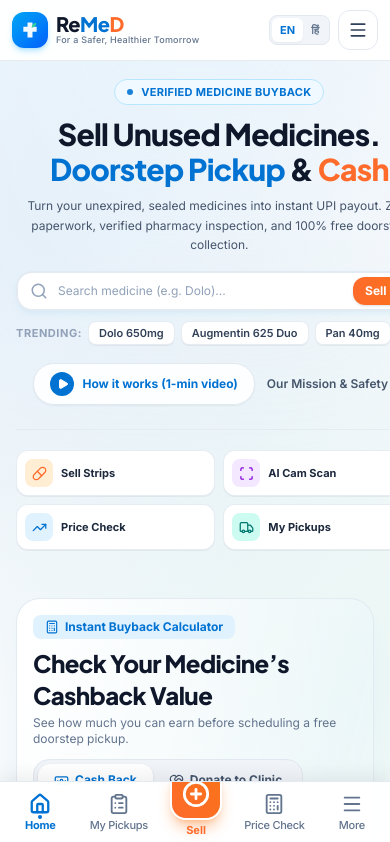
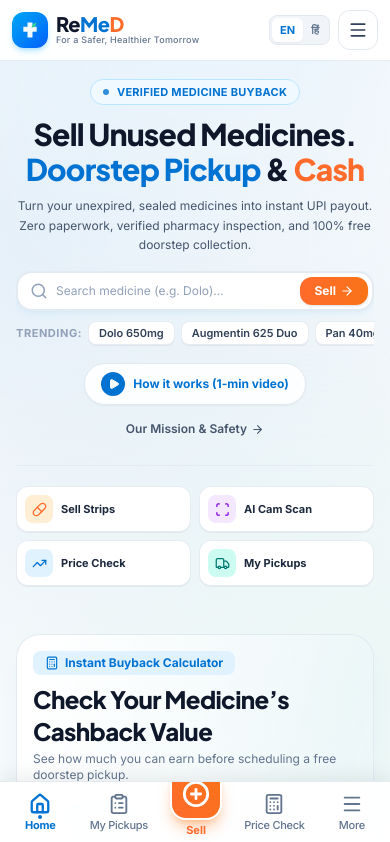
Before and after one commit to anuragdwivedi321/ReMed, a Next.js app: page / in a window 390 px wide. Shown: the top 842 px of the page. Built offline with nearby package versions, Linux system fonts and the light colour scheme.

Commit message:
fix(mobile): eliminate ambient glow & testimonial carousel blowout causing right-side cut-off on mobile

```diff
--- a/app/globals.css
+++ b/app/globals.css
@@ -59,17 +59,28 @@
   box-sizing: border-box;
 }
 
-html,
+html {
+  width: 100%;
+  max-width: 100vw;
+  overflow-x: hidden;
+  position: relative;
+}
+
 body {
   width: 100%;
-  max-width: 100%;
-  overflow-x: clip;
+  max-width: 100vw;
   overflow-x: hidden;
   position: relative;
   scroll-behavior: smooth;
   -webkit-tap-highlight-color: transparent;
   -webkit-font-smoothing: antialiased;
   -moz-osx-font-smoothing: grayscale;
+}
+
+/* Guard against grid/flex min-content expansion blowout */
+main, section, header, footer {
+  max-width: 100%;
+  min-width: 0;
 }
 
 body {
--- a/app/layout.tsx
+++ b/app/layout.tsx
@@ -17,6 +17,7 @@
   width: "device-width",
   initialScale: 1,
   maximumScale: 1,
+  userScalable: false,
 };
 
 export default function RootLayout({
@@ -35,12 +36,12 @@
           rel="stylesheet"
         />
       </head>
-      <body className="antialiased flex min-h-screen flex-col bg-paper text-ink w-full max-w-full overflow-x-hidden">
+      <body className="antialiased flex min-h-screen flex-col bg-paper text-ink w-full max-w-full min-w-0 overflow-x-hidden">
         <AuthProvider>
           <StoreProvider>
             <LanguageProvider>
               <Navbar />
-              <main className="flex-1 pb-20 lg:pb-0 w-full max-w-full overflow-x-hidden">{children}</main>
+              <main className="flex-1 pb-20 lg:pb-0 w-full max-w-full min-w-0 overflow-x-hidden">{children}</main>
               <Footer />
               <MobileBottomNav />
             </LanguageProvider>
--- a/app/page.tsx
+++ b/app/page.tsx
@@ -25,14 +25,14 @@
       {/* ========================================================= */}
       {/* 1. HERO SECTION                                           */}
       {/* ========================================================= */}
-      <section className="relative pt-4 pb-2 sm:pt-10 md:pt-14 md:pb-6">
+      <section className="relative pt-4 pb-2 sm:pt-10 md:pt-14 md:pb-6 w-full max-w-full min-w-0 overflow-hidden">
         {/* Soft background ambient glows */}
-        <div className="pointer-events-none absolute -top-24 left-1/2 -translate-x-1/2 h-[450px] w-full max-w-7xl bg-gradient-to-b from-sky-100/50 via-sky-50/20 to-transparent blur-3xl -z-10" />
+        <div className="pointer-events-none absolute -top-24 inset-x-0 mx-auto h-[450px] max-w-5xl bg-gradient-to-b from-sky-100/50 via-sky-50/20 to-transparent blur-2xl -z-10" />
 
-        <div className="mx-auto max-w-7xl px-4 sm:px-6 lg:px-8">
-          <div className="grid items-center gap-8 lg:gap-12 lg:grid-cols-12">
+        <div className="mx-auto max-w-7xl px-4 sm:px-6 lg:px-8 w-full max-w-full min-w-0">
+          <div className="grid items-center gap-8 lg:gap-12 lg:grid-cols-12 w-full max-w-full min-w-0">
             {/* Left Content */}
-            <div className="lg:col-span-7 text-center sm:text-left">
+            <div className="lg:col-span-7 text-center sm:text-left w-full max-w-full min-w-0">
               {/* Top pill badge */}
               <div className="inline-flex items-center gap-2 rounded-full border border-sky-200 bg-sky-50 px-3 py-1 text-[11px] sm:text-xs font-bold tracking-wide uppercase text-[#0072d2] mb-3 sm:mb-4">
                 <span className="h-1.5 w-1.5 rounded-full bg-[#0072d2] animate-pulse" />
@@ -194,14 +194,14 @@
       {/* ========================================================= */}
       {/* 2. INSTANT BUYBACK CALCULATOR                             */}
       {/* ========================================================= */}
-      <section id="calculator" className="mx-auto max-w-7xl px-4 sm:px-6 lg:px-8">
+      <section id="calculator" className="mx-auto max-w-7xl px-4 sm:px-6 lg:px-8 w-full max-w-full min-w-0 overflow-hidden">
         <MedicineCalculator />
       </section>
 
       {/* ========================================================= */}
       {/* 3. HOW IT WORKS IN 3 SIMPLE STEPS                         */}
       {/* ========================================================= */}
-      <section className="mx-auto max-w-7xl px-4 sm:px-6 lg:px-8">
+      <section className="mx-auto max-w-7xl px-4 sm:px-6 lg:px-8 w-full max-w-full min-w-0 overflow-hidden">
         <div className="rounded-3xl border border-slate-200/80 bg-white p-6 sm:p-10 shadow-xs">
           <div className="text-center max-w-xl mx-auto mb-8 sm:mb-10">
             <span className="rounded-full bg-sky-100 px-3 py-1 text-xs font-bold text-[#0072d2]">
@@ -284,7 +284,7 @@
       {/* ========================================================= */}
       {/* 4. VERIFIED STATS COUNTER STRIP                           */}
       {/* ========================================================= */}
-      <section className="mx-auto max-w-7xl px-4 sm:px-6 lg:px-8">
+      <section className="mx-auto max-w-7xl px-4 sm:px-6 lg:px-8 w-full max-w-full min-w-0 overflow-hidden">
         <div className="rounded-3xl border border-slate-200/80 bg-white p-5 sm:p-8 shadow-xs">
           <div className="grid gap-4 sm:gap-6 grid-cols-2 lg:grid-cols-4 lg:divide-x lg:divide-slate-200">
             {/* Stat 1 */}
--- a/components/MedicineCalculator.tsx
+++ b/components/MedicineCalculator.tsx
@@ -147,14 +147,14 @@
   }
 
   return (
-    <div className="w-full max-w-full min-w-0 rounded-3xl border border-slate-200/90 bg-gradient-to-br from-white via-sky-50/30 to-blue-50/20 p-4 sm:p-8 lg:p-10 shadow-xl shadow-blue-500/5">
+    <div className="w-full max-w-full min-w-0 overflow-hidden rounded-3xl border border-slate-200/90 bg-gradient-to-br from-white via-sky-50/30 to-blue-50/20 p-4 sm:p-8 lg:p-10 shadow-xl shadow-blue-500/5">
       {/* Title & Badge */}
-      <div className="flex flex-col sm:flex-row sm:items-center justify-between gap-3 pb-6 border-b border-slate-200/80 min-w-0">
+      <div className="flex flex-col sm:flex-row sm:items-center justify-between gap-3 pb-6 border-b border-slate-200/80 min-w-0 w-full max-w-full overflow-hidden">
         <div>
           <div className="inline-flex items-center gap-1.5 rounded-lg bg-sky-100 px-3 py-1 text-xs font-bold text-[#0072d2] mb-2">
             <Calculator size={14} /> Instant Buyback Calculator
           </div>
-          <h3 className="font-display text-2xl sm:text-3xl font-extrabold text-slate-900 tracking-tight">
+          <h3 className="font-display text-xl min-[380px]:text-2xl sm:text-3xl font-extrabold text-slate-900 tracking-tight break-words">
             Check Your Medicine’s Cashback Value
           </h3>
           <p className="mt-1 text-xs sm:text-sm text-slate-500">
@@ -189,9 +189,9 @@
         </div>
       </div>
 
-      <div className="mt-6 grid gap-8 lg:grid-cols-12 lg:items-start">
+      <div className="mt-6 grid gap-8 lg:grid-cols-12 lg:items-start w-full max-w-full min-w-0">
         {/* Left Form: Inputs */}
-        <div className="lg:col-span-7 space-y-5">
+        <div className="lg:col-span-7 space-y-5 w-full max-w-full min-w-0">
           {/* Quick Select Popular Pills */}
           <div>
             <div className="flex items-center justify-between mb-2">
@@ -532,7 +532,7 @@
         </div>
 
         {/* Right Output Card with Instant Reactive Counter */}
-        <div className="lg:col-span-5">
+        <div className="lg:col-span-5 w-full max-w-full min-w-0">
           <div className="rounded-3xl border border-slate-200/90 bg-white p-6 sm:p-8 shadow-xl shadow-blue-500/10 flex flex-col justify-between">
             <div>
               <div className="flex items-center justify-between pb-3 border-b border-slate-100">
--- a/components/QuickSellHeroSearch.tsx
+++ b/components/QuickSellHeroSearch.tsx
@@ -27,7 +27,7 @@
   };
 
   return (
-    <div className="mt-4 sm:mt-5 w-full max-w-xl min-w-0">
+    <div className="mt-4 sm:mt-5 w-full max-w-xl min-w-0 overflow-hidden">
       {/* Integrated Single-Row Search Bar */}
       <form
         onSubmit={handleSubmit}
@@ -43,7 +43,7 @@
           value={query}
           onChange={(e) => setQuery(e.target.value)}
           placeholder="Search medicine (e.g. Dolo)..."
-          className="flex-1 min-w-0 w-full bg-transparent px-2.5 sm:px-3 py-1.5 sm:py-2 text-xs sm:text-base text-slate-900 placeholder:text-slate-400 focus:outline-none"
+          className="flex-1 min-w-0 w-full bg-transparent px-2 sm:px-3 py-1.5 sm:py-2 text-xs sm:text-base text-slate-900 placeholder:text-slate-400 focus:outline-none"
         />
         <datalist id="quick-medicine-suggestions">
           {MEDICINE_CATALOG.slice(0, 20).map((m) => (
@@ -53,7 +53,7 @@
 
         <button
           type="submit"
-          className="flex items-center gap-1 rounded-xl bg-gradient-to-r from-[#ff6b2b] to-[#f97316] px-3 py-1.5 sm:px-5 sm:py-2.5 text-xs sm:text-sm font-bold text-white shadow-sm hover:brightness-105 active:scale-95 transition-all shrink-0"
+          className="flex items-center gap-1 rounded-xl bg-gradient-to-r from-[#ff6b2b] to-[#f97316] px-3.5 py-1.5 sm:px-5 sm:py-2.5 text-xs sm:text-sm font-bold text-white shadow-sm hover:brightness-105 active:scale-95 transition-all shrink-0"
         >
           <span>Sell</span>
           <ArrowRight size={14} />
--- a/components/Testimonials.tsx
+++ b/components/Testimonials.tsx
@@ -71,7 +71,7 @@
 
 export default function Testimonials() {
   return (
-    <section className="relative mx-auto max-w-7xl px-4 sm:px-6 lg:px-8 py-4 sm:py-8 overflow-hidden">
+    <section className="relative mx-auto max-w-7xl px-4 sm:px-6 lg:px-8 py-4 sm:py-8 w-full max-w-full min-w-0 overflow-hidden">
       {/* Top Header */}
       <div className="text-center max-w-2xl mx-auto">
         <div className="inline-flex items-center gap-1.5 rounded-lg bg-emerald-50 px-3 py-1 text-xs font-bold text-emerald-700 border border-emerald-200 mb-3">
@@ -86,11 +86,12 @@
       </div>
 
       {/* Review Cards (Swipeable Carousel on mobile, 3-column grid on desktop) */}
-      <div className="mt-6 sm:mt-10 flex overflow-x-auto gap-3.5 pb-2 snap-x snap-mandatory md:grid md:grid-cols-3 no-scrollbar w-full max-w-full min-w-0">
+      <div className="mt-6 sm:mt-10 w-full max-w-full min-w-0 overflow-hidden">
+        <div className="flex overflow-x-auto gap-3.5 pb-2 snap-x snap-mandatory md:grid md:grid-cols-3 no-scrollbar w-full max-w-full min-w-0">
           {REVIEWS.map((review) => (
             <div
               key={review.id}
-            className="shrink-0 w-[80vw] max-w-sm snap-center md:w-auto flex flex-col justify-between rounded-3xl border border-slate-200/90 bg-white p-5 sm:p-7 shadow-lg shadow-blue-500/5 hover:-translate-y-1 hover:shadow-xl transition-all duration-300 min-w-0"
+              className="shrink-0 w-[82vw] max-w-[320px] snap-center md:w-auto flex flex-col justify-between rounded-3xl border border-slate-200/90 bg-white p-5 sm:p-7 shadow-lg shadow-blue-500/5 hover:-translate-y-1 hover:shadow-xl transition-all duration-300 min-w-0"
             >
               <div>
                 {/* Rating stars & badge */}
@@ -133,9 +134,10 @@
             </div>
           ))}
         </div>
+      </div>
 
       {/* Trust Compliance Strip */}
-      <div className="mt-12 rounded-3xl border border-slate-200 bg-gradient-to-r from-slate-900 via-slate-800 to-slate-900 p-5 sm:p-8 text-white shadow-xl min-w-0 w-full overflow-hidden">
+      <div className="mt-12 rounded-3xl border border-slate-200 bg-gradient-to-r from-slate-900 via-slate-800 to-slate-900 p-5 sm:p-8 text-white shadow-xl min-w-0 w-full max-w-full overflow-hidden">
         <div className="grid gap-6 sm:grid-cols-2 lg:grid-cols-4 min-w-0">
           {TRUST_METRICS.map((item, i) => {
             const Icon = item.icon;
```
Lines whose indentation alone changed are shown as unchanged.
